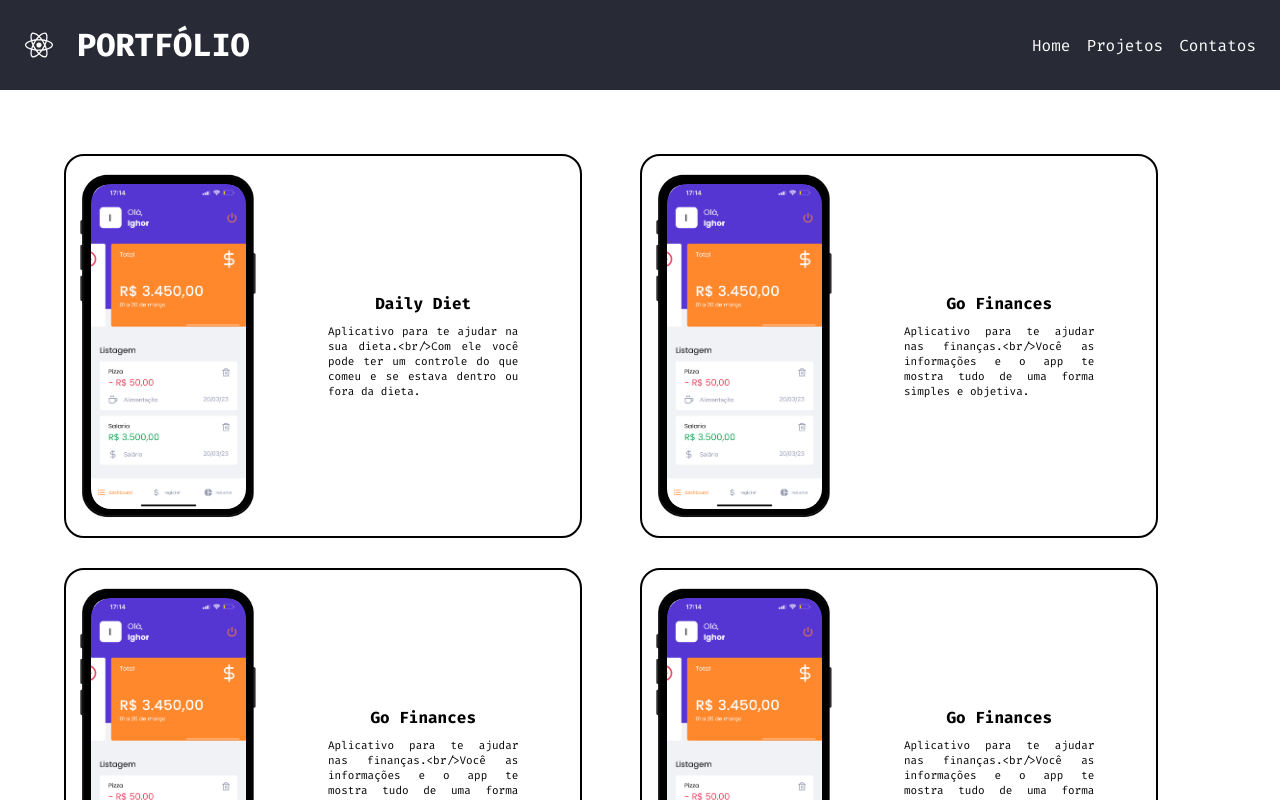
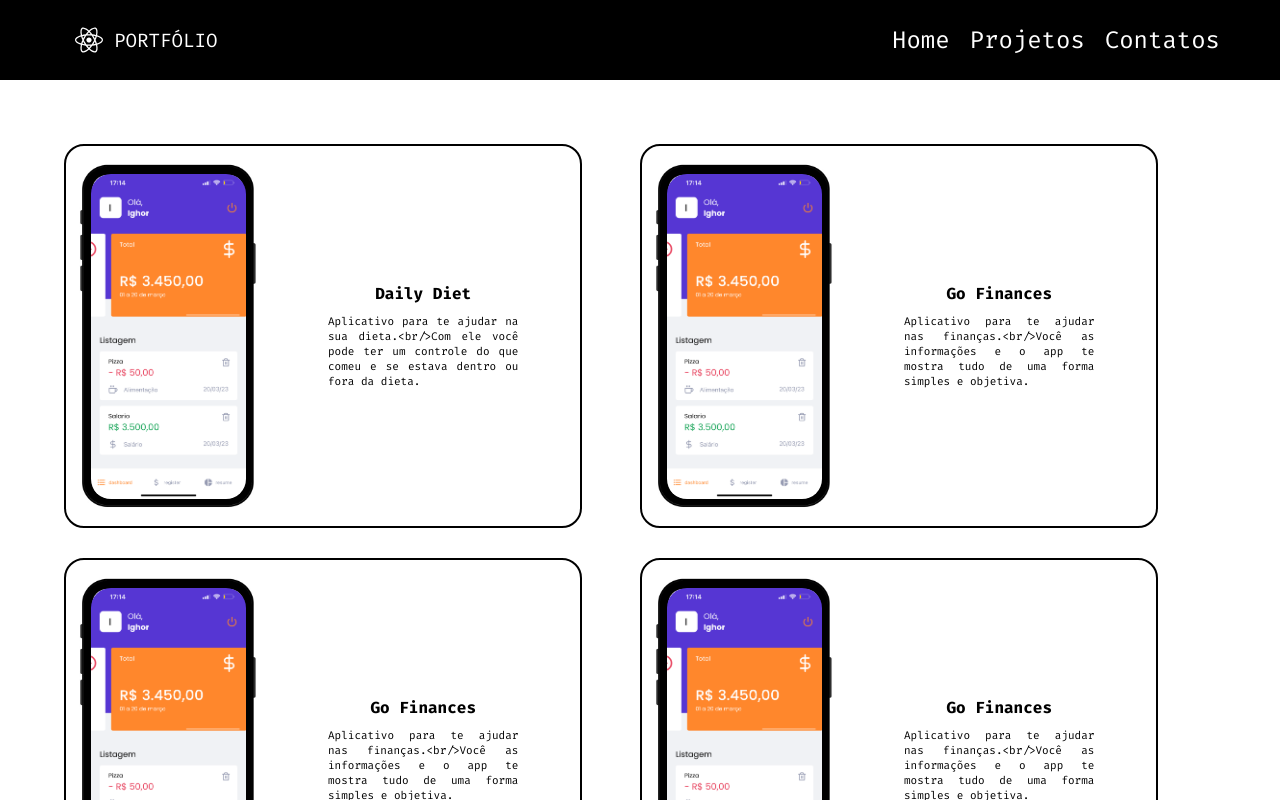
Before and after one commit to ighorsantiago/portfolio, a React (Vite) app: page /portfolio/projetos in a window 1280 px wide. Shown: the top 800 px of the page. Built offline with nearby package versions, Linux system fonts and the light colour scheme.

Commit message:
Alteração no layout da Home e do Header

```diff
--- a/package.json
+++ b/package.json
@@ -5,7 +5,7 @@
   "version": "0.0.0",
   "type": "module",
   "scripts": {
-    "dev": "vite",
+    "dev": "vite --host",
     "build": "tsc && vite build",
     "lint": "eslint src --ext js,jsx --report-unused-disable-directives --max-warnings 0",
     "preview": "vite preview",
--- a/src/compnents/Header/index.tsx
+++ b/src/compnents/Header/index.tsx
@@ -1,31 +1,91 @@
-import { useState } from 'react'
+import { useState } from "react";
 
-import { Container, Logo, Nav } from './styles';
+import {
+    NavbarContainer,
+    LeftContainer,
+    RightContainer,
+    NavbarExtendedContainer,
+    NavbarInnerContainer,
+    NavbarLinkContainer,
+    NavbarLink,
+    Logo,
+    OpenLinksButton,
+    NavbarLinkExtended,
+    Text,
+} from "./styles";
 
-import reactLogo from '../../assets/react.svg';
-import { Link } from 'react-router-dom';
+import LogoWhite from "../../assets/react.svg";
+import LogoBlack from "../../assets/react-black.svg";
 
 export function Header() {
 
-    const [bar, setBar] = useState(false);
+    const [extendNavbar, setExtendNavbar] = useState(false);
 
     return (
-        <Container bar={bar}>
-            <Logo>
-                <img src={reactLogo} style={{ width: 30, height: 30, marginRight: 15 }} />
-                <h1>PORTFÓLIO</h1>
-            </Logo>
-            <Nav bar={bar}>
-                <span><Link to="/portfolio">Home</Link></span>
-                <span><Link to="/portfolio/projetos">Projetos</Link></span>
-                <span><Link to="/portfolio/contatos">Contatos</Link></span>
-            </Nav>
-            <div
-                onClick={() => setBar(!bar)}
-                className="bars"
-            >
-                <div className="bar"></div>
-            </div>
-        </Container>
-    )
+        <NavbarContainer extendNavBar={extendNavbar}>
+            <NavbarInnerContainer>
+            <LeftContainer>
+                    <Logo src={extendNavbar ? LogoBlack : LogoWhite} />
+                    <Text extendNavBar={extendNavbar}>PORTFÓLIO</Text>
+                </LeftContainer>
+                <RightContainer>
+                    <NavbarLinkContainer>
+
+                        <NavbarLink to="/portfolio/">Home</NavbarLink>
+                        <NavbarLink to="/portfolio/projetos">Projetos</NavbarLink>
+                        <NavbarLink to="/portfolio/contatos">Contatos</NavbarLink>
+
+                        <OpenLinksButton
+                            extendNavBar={extendNavbar}
+                            onClick={() => {
+                                setExtendNavbar(!extendNavbar);
+                            }}
+                        >
+                            {extendNavbar ? <>&#10005;</> : <> &#8801;</>}
+                        </OpenLinksButton>
+                    </NavbarLinkContainer>
+                </RightContainer>
+            </NavbarInnerContainer>
+            {extendNavbar && (
+                <NavbarExtendedContainer>
+                    <NavbarLinkExtended to="/portfolio/">Home</NavbarLinkExtended>
+                    <NavbarLinkExtended to="/portfolio/projetos">Projetos</NavbarLinkExtended>
+                    <NavbarLinkExtended to="/portfolio/contatos">Contatos</NavbarLinkExtended>
+                </NavbarExtendedContainer>
+            )}
+        </NavbarContainer>
+    );
 }
+
+
+// import { useState } from 'react'
+
+// import { Container, Logo, Nav } from './styles';
+
+// import reactLogo from '../../assets/react.svg';
+// import { Link } from 'react-router-dom';
+
+// export function Header() {
+
+//     const [bar, setBar] = useState(false);
+
+//     return (
+//         <Container bar={bar}>
+//             <Logo>
+//                 <img src={reactLogo} style={{ width: 25, height: 25, marginRight: 15 }} />
+//                 <h1>PORTFÓLIO</h1>
+//             </Logo>
+//             <Nav bar={bar}>
+//                 <span><Link to="/portfolio">Home</Link></span>
+//                 <span><Link to="/portfolio/projetos">Projetos</Link></span>
+//                 <span><Link to="/portfolio/contatos">Contatos</Link></span>
+//             </Nav>
+//             <div
+//                 onClick={() => setBar(!bar)}
+//                 className="bars"
+//             >
+//                 <div className="bar"></div>
+//             </div>
+//         </Container>
+//     )
+// }
--- a/src/compnents/Header/styles.ts
+++ b/src/compnents/Header/styles.ts
@@ -1,125 +1,231 @@
 import styled from "styled-components";
+import { Link } from "react-router-dom";
 
 interface Props {
-    bar: boolean;
+    extendNavBar: boolean;
 }
 
-export const Container = styled.div<Props>`
+export const NavbarContainer = styled.nav<Props>`
+    width: 100%;
+    height: ${(props) => (props.extendNavBar ? "100vh" : "80px")};
+    background-color: black;
     display: flex;
-    align-items: center;
-    justify-content: space-between;
-    max-width: 1280px;
-    width: 100%;
-    margin: 0 auto;
-    padding: 1.5rem;
-    position: relative;
-    animation: header 500ms ease-in-out;
-    background-color: #282a36;
+    flex-direction: column;
+    opacity: ${(props) => (props.extendNavBar ? 0.9 : 1)};
+    background-color: ${(props) => (props.extendNavBar ? 'white' : 'black')};
 
-    @media(max-width: 840px) {
-        width: 90%;
-    }
-    .bars {
-        display: none;
-    }
-
-    @media(max-width: 640px) {
-        .bars {
-            width: 40px;
-            height: 40px;
-            position: relative;
-            display: flex;
-            align-items: center;
-            justify-content: center;
-            padding: 0.5rem;
-            z-index: 100;
-            .bar {
-                position: absolute;
-                width: 100%;
-                height: 2px;
-                background-color: ${props => props.bar ? "transparent" : "#fff"};
-                transition: all 400ms ease-in-out;
-                :before, :after {
-                    content: "";
-                    width: 100%;
-                    height: 2px;
-                    background-color: #fff;
-                    position: absolute;
-                }
-
-                :before {
-                    transform: ${props => props.bar ? "rotate(45deg)" : "translateY(10px)"};
-                    transition: all 400ms ease-in-out;
-                }
-
-                :after {
-                    transform: ${props => props.bar ? "rotate(-45deg)" : "translateY(-10px)"};
-                    transition: all 400ms ease-in-out;
-                }
-            }
-        }
-    }
-`
-export const Logo = styled.div`
-    display: flex;
-    align-items: center;
-    gap: 0.5rem;
-
-    spanc {
-        font-size: 1.8rem;
-    }
-
-    h1c {
-        font-weight: 600;
-        font-size: 1.2rem;
+    @media (min-width: 700px) {
+        height: 80px;
+        justify-content: center;
+        align-items: center;
     }
 `;
 
-export const Nav = styled.div<Props>`
-    @media(max-width: 640px){
-        height: ${props => props.bar ? "100vh" : 0};
+export const LeftContainer = styled.div`
+    flex: 70%;
+    display: flex;
+    align-items: center;
+    padding-left: 5%;
+`;
 
-        display: flex;
-        flex-direction: column;
-        position: fixed;
-        inset: 0;
-        justify-content: center;
-        align-items: center;
-        gap: 2rem;
-        font-size: 2rem;
-        font-weight: 700;
-        transition: height 400ms ease-in-out;
-        overflow: hidden;
-        z-index: 100;
-        opacity: 0.9;
-        background-color: black;
-    }
-    span {
-        margin-left: 1rem;
-        a {
-            color: #fff;
-            text-decoration: none;
-            font-weight: 400;
-            position: relative;
-            :before {
-                content: "";
-                position: absolute;
-                left: 0;
-                right: 0;
-                bottom: -5px;
-                height: 2px;
-                background-color: #fff;
-                transform: scale(0);
-                transform-origin: right;
-                transition: transform 400ms ease-in-out;
-            }
-            :hover:before {
-                transform: scale(1);
-                transform-origin: left;
-            }
-            :hover {
-                opacity: 0.7;
-            }
-        }
+export const RightContainer = styled.div`
+    flex: 30%;
+    display: flex;
+    justify-content: flex-end;
+    align-items: center;
+    padding-right: 50px;
+`;
+
+export const NavbarInnerContainer = styled.div`
+    width: 100%;
+    height: 80px;
+    display: flex;
+`;
+
+export const NavbarLinkContainer = styled.div`
+    display: flex;
+`;
+
+export const NavbarLink = styled(Link)`
+    color: white;
+    font-size: x-large;
+    text-decoration: none;
+    margin: 10px;
+
+    @media (max-width: 700px) {
+        display: none;
+        margin: 0;
     }
 `;
+
+export const Logo = styled.img`
+    margin: 10px;
+    max-width: 30px;
+    height: auto;
+`;
+
+export const Text = styled.text<Props>`
+    font-size: 1.2rem;
+    color: ${(props) => (props.extendNavBar ? 'black' : 'white')};
+`;
+
+export const OpenLinksButton = styled.button<Props>`
+    width: 70px;
+    height: 50px;
+    background: none;
+    border: none;
+    color: ${(props) => (props.extendNavBar ? 'black' : 'white')};
+    font-size: 45px;
+
+    cursor: pointer;
+
+    @media (min-width: 700px) {
+        display: none;
+    }
+`;
+
+export const NavbarExtendedContainer = styled.div`
+    display: flex;
+    flex-direction: column;
+    align-items: center;
+
+    @media (min-width: 700px) {
+        display: none;
+    }
+`;
+
+export const NavbarLinkExtended = styled(Link)`
+    font-size: x-large;
+
+    text-decoration: none;
+
+    margin: 10px;
+
+    color: black;
+`;
+
+// import styled from "styled-components";
+
+// interface Props {
+//     bar: boolean;
+// }
+
+// export const Container = styled.div<Props>`
+//     display: flex;
+//     align-items: center;
+//     justify-content: space-between;
+//     max-width: 1280px;
+//     width: 100%;
+//     margin: 0 auto;
+//     padding: 1.5rem;
+//     position: relative;
+//     animation: header 500ms ease-in-out;
+//     background-color: #282a36;
+
+//     @media(max-width: 840px) {
+//         width: 90%;
+//     }
+//     .bars {
+//         display: none;
+//     }
+
+//     @media(max-width: 640px) {
+//         .bars {
+//             width: 40px;
+//             height: 40px;
+//             position: relative;
+//             display: flex;
+//             align-items: center;
+//             justify-content: center;
+//             padding: 0.5rem;
+//             z-index: 100;
+//             .bar {
+//                 position: absolute;
+//                 width: 100%;
+//                 height: 2px;
+//                 background-color: ${props => props.bar ? "transparent" : "#fff"};
+//                 transition: all 400ms ease-in-out;
+//                 :before, :after {
+//                     content: "";
+//                     width: 100%;
+//                     height: 2px;
+//                     background-color: #fff;
+//                     position: absolute;
+//                 }
+
+//                 :before {
+//                     transform: ${props => props.bar ? "rotate(45deg)" : "translateY(10px)"};
+//                     transition: all 400ms ease-in-out;
+//                 }
+
+//                 :after {
+//                     transform: ${props => props.bar ? "rotate(-45deg)" : "translateY(-10px)"};
+//                     transition: all 400ms ease-in-out;
+//                 }
+//             }
+//         }
+//     }
+// `
+// export const Logo = styled.div`
+//     display: flex;
+//     align-items: center;
+//     gap: 0.5rem;
+
+//     span {
+//         font-size: 1.8rem;
+//     }
+
+//     h1 {
+//         font-weight: 600;
+//         font-size: 1.2rem;
+//     }
+// `;
+
+// export const Nav = styled.div<Props>`
+//     @media(max-width: 640px){
+//         height: ${props => props.bar ? "100vh" : 0};
+
+//         display: flex;
+//         flex-direction: column;
+//         position: fixed;
+//         inset: 0;
+//         justify-content: center;
+//         align-items: center;
+//         gap: 2rem;
+//         font-size: 2rem;
+//         font-weight: 700;
+//         transition: height 400ms ease-in-out;
+//         overflow: hidden;
+//         z-index: 100;
+//         opacity: 0.9;
+//         background-color: black;
+//     }
+//     span {
+//         margin-left: 1rem;
+//         a {
+//             color: #fff;
+//             text-decoration: none;
+//             font-weight: 400;
+//             position: relative;
+//             :before {
+//                 content: "";
+//                 position: absolute;
+//                 left: 0;
+//                 right: 0;
+//                 bottom: -5px;
+//                 height: 2px;
+//                 background-color: #fff;
+//                 transform: scale(0);
+//                 transform-origin: right;
+//                 transition: transform 400ms ease-in-out;
+//             }
+//             :hover:before {
+//                 transform: scale(1);
+//                 transform-origin: left;
+//             }
+//             :hover {
+//                 opacity: 0.7;
+//             }
+//         }
+//     }
+// `;
--- a/src/pages/Home/index.tsx
+++ b/src/pages/Home/index.tsx
@@ -30,7 +30,7 @@ export function Home() {
             </Content>
             <ImageBox>
                 <Image src={reactLogo} />
-                <Image src={icons} style={{ position: 'absolute', }} />
+                <Image src={icons} style={{ position: 'absolute' }} />
             </ImageBox>
         </Container>
     );
--- a/src/pages/Home/styles.ts
+++ b/src/pages/Home/styles.ts
@@ -19,8 +19,11 @@ export const Content = styled.div`
     width: 50%;
     height: 50%;
 
+    /* background-color: red; */
+
     @media (max-width: 640px) {
-        margin-top: 30px;
+        width: 50%;
+        height: 30%;
     }
 `;
 
@@ -30,10 +33,14 @@ export const TextBox = styled.div`
     display: flex;
     flex-direction: column;
 
-    justify-content: space-between;
+    justify-content: space-around;
     align-items: center;
 
     /* background-color: red; */
+
+    @media (max-width: 640px) {
+        justify-content: center;
+    }
 `;
 
 export const Title = styled.text`
@@ -54,6 +61,10 @@ export const Title = styled.text`
 export const Text = styled.text`
     font-size: 16px;
     color: #000;
+
+    @media (max-width: 640px) {
+        margin: 20px 0;
+    }
 `;
 
 export const Button = styled.button`
@@ -79,13 +90,21 @@ export const ImageBox = styled.div`
     /* background-color: red; */
 
     @media (max-width: 640px) {
+        width: 150px;
+        height: 150px;
         margin-top: 50px;
+        margin-bottom: 100px;
     }
 `;
 
 export const Image = styled.img`
     width: 400px;
     height: 400px;
+
+    @media (max-width: 640px) {
+        width: 150px;
+        height: 150px;
+    }
 `;
 
 // export const Container = styled.div`
```
Also changed, not shown: src/assets/react-black.svg (added).
